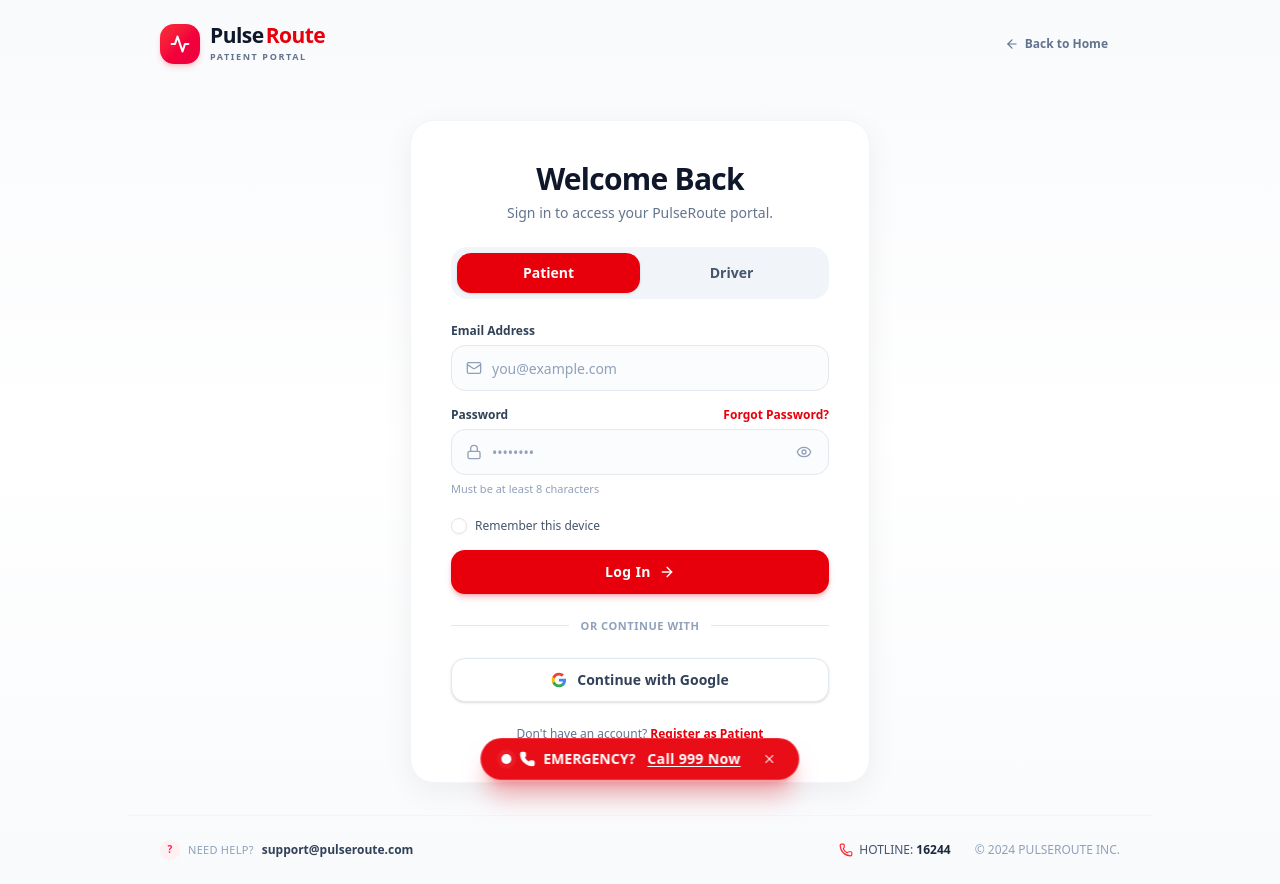
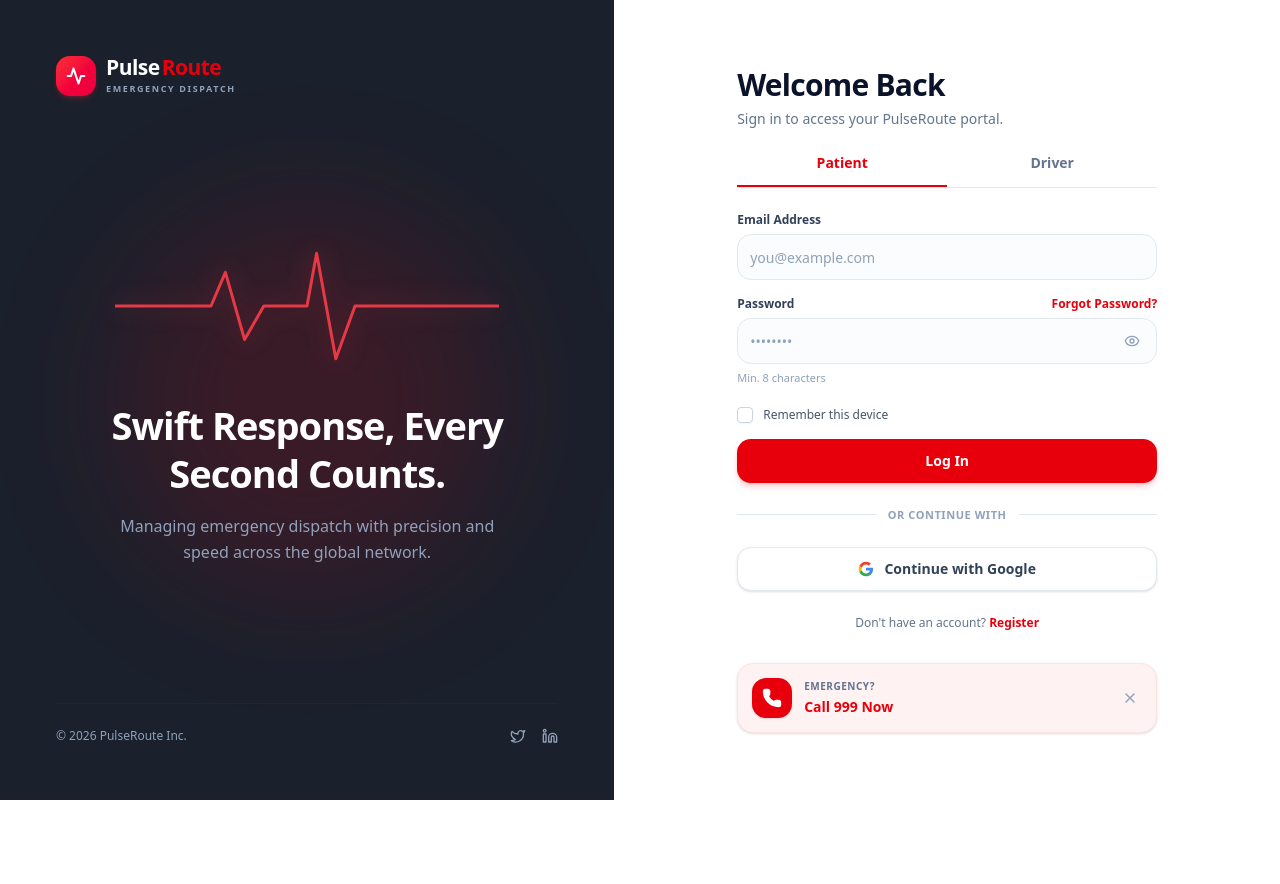
Before and after one commit to haniful360/pulseroute-frontend, a Next.js app: page /login in a window 1280 px wide. After the commit the page ends 800 px from the top, so only its background shows below. Built offline with nearby package versions, Linux system fonts and the light colour scheme.

Commit message:
feat(auth): implement unified login screen with split-screen branding matching Figma node 2:4868

```diff
--- a/src/app/(auth)/login/page.tsx
+++ b/src/app/(auth)/login/page.tsx
@@ -3,12 +3,10 @@
 import React, { useState } from 'react';
 import Link from 'next/link';
 import { useRouter } from 'next/navigation';
-import { AuthHeader } from '../_components/AuthHeader';
-import { AuthFooter } from '../_components/AuthFooter';
-import { EmergencyBanner } from '../_components/EmergencyBanner';
 import { Checkbox } from '@/components/ui/checkbox';
-import { Lock, Mail, ArrowRight } from 'lucide-react';
+import { Phone, X, Twitter, Linkedin } from 'lucide-react';
 import { InputField } from '@/components/dashboard/Fields/InputField/InputField';
+import { PulseRouteLogo } from '@/components/shared/Logo/PulseRouteLogo';
 
 export default function LoginPage() {
   const router = useRouter();
@@ -19,6 +17,7 @@ export default function LoginPage() {
   const [emailError, setEmailError] = useState('');
   const [passwordError, setPasswordError] = useState('');
   const [isLoading, setIsLoading] = useState(false);
+  const [showEmergency, setShowEmergency] = useState(true);
 
   const handleSubmit = (e: React.FormEvent) => {
     e.preventDefault();
@@ -35,7 +34,7 @@ export default function LoginPage() {
 
     // Password validation
     if (!password || password.length < 8) {
-      setPasswordError('Must be at least 8 characters');
+      setPasswordError('Min. 8 characters');
       hasError = true;
     } else {
       setPasswordError('');
@@ -46,7 +45,6 @@ export default function LoginPage() {
     setIsLoading(true);
     setTimeout(() => {
       setIsLoading(false);
-      // Route appropriately after simulated login
       if (role === 'driver') {
         router.push('/dashboard/driver');
       } else {
@@ -56,14 +54,83 @@ export default function LoginPage() {
   };
 
   return (
-    <div className="flex min-h-screen flex-col justify-between bg-gradient-to-b from-slate-50 via-white to-slate-50/80">
-      <AuthHeader subtitle={role === 'driver' ? 'Paramedic Portal' : 'Patient Portal'} />
+    <div className="flex min-h-screen w-full flex-col lg:flex-row">
+      {/* LEFT SIDE: Brand Showcase (Dark Sidebar matching Figma 2:4868) */}
+      <aside className="relative hidden w-full flex-col justify-between overflow-hidden bg-[#1A202C] p-10 lg:flex lg:w-[45%] xl:w-[48%] xl:p-14">
+        {/* Background ambient glow effect */}
+        <div className="pointer-events-none absolute top-1/2 left-1/2 h-96 w-96 -translate-x-1/2 -translate-y-1/2 rounded-full bg-red-600/15 blur-3xl" />
 
-      <main className="flex flex-1 items-center justify-center p-4 py-8">
-        <div className="w-full max-w-[460px] rounded-3xl border border-slate-100 bg-white p-6 shadow-[0_8px_30px_rgb(0,0,0,0.06)] transition-all sm:p-10">
-          {/* Header Title */}
-          <div className="mb-6 text-center">
-            <h1 className="text-2xl font-extrabold tracking-tight text-slate-900 sm:text-3xl">
+        {/* Top Header Logo */}
+        <div className="relative z-10">
+          <PulseRouteLogo isDark={true} subtitle="Emergency Dispatch" />
+        </div>
+
+        {/* Center: ECG Wave and Slogan */}
+        <div className="relative z-10 my-auto flex flex-col items-center text-center">
+          {/* ECG Pulse Graphic from Figma */}
+          <div className="relative mb-6 w-full max-w-sm">
+            <svg
+              viewBox="0 0 448 168"
+              fill="none"
+              className="h-auto w-full text-red-500 drop-shadow-[0_0_12px_rgba(230,57,70,0.4)]"
+              xmlns="http://www.w3.org/2000/svg"
+            >
+              <path
+                d="M0 84H112L128.8 44.8L151.2 123.2L173.6 84H224L235.2 22.4L257.6 145.6L280 84H448"
+                stroke="#E63946"
+                strokeWidth="3.5"
+                strokeLinecap="round"
+                strokeLinejoin="round"
+              />
+            </svg>
+          </div>
+
+          <h2 className="max-w-md text-3xl font-extrabold tracking-tight text-white sm:text-4xl xl:text-[38px] xl:leading-tight">
+            Swift Response, Every Second Counts.
+          </h2>
+
+          <p className="mt-4 max-w-sm text-sm leading-relaxed text-slate-400 xl:text-base">
+            Managing emergency dispatch with precision and speed across the global network.
+          </p>
+        </div>
+
+        {/* Bottom: Copyright & Social Links */}
+        <div className="relative z-10 flex items-center justify-between border-t border-slate-800/80 pt-6 text-xs text-slate-400">
+          <span>© 2026 PulseRoute Inc.</span>
+          <div className="flex items-center space-x-4">
+            <a
+              href="https://twitter.com"
+              target="_blank"
+              rel="noopener noreferrer"
+              className="text-slate-400 transition-colors hover:text-white"
+              aria-label="Twitter"
+            >
+              <Twitter className="h-4 w-4" />
+            </a>
+            <a
+              href="https://linkedin.com"
+              target="_blank"
+              rel="noopener noreferrer"
+              className="text-slate-400 transition-colors hover:text-white"
+              aria-label="LinkedIn"
+            >
+              <Linkedin className="h-4 w-4" />
+            </a>
+          </div>
+        </div>
+      </aside>
+
+      {/* RIGHT SIDE: Unified Login Form (White Canvas matching Figma 2:4868) */}
+      <main className="flex flex-1 flex-col items-center justify-center bg-white px-4 py-8 sm:px-8 lg:px-12 xl:px-16">
+        <div className="w-full max-w-[420px]">
+          {/* Mobile-only logo */}
+          <div className="mb-8 flex justify-center lg:hidden">
+            <PulseRouteLogo />
+          </div>
+
+          {/* Form Header */}
+          <div className="mb-6 text-left">
+            <h1 className="text-2xl font-extrabold tracking-tight text-[#0B132B] sm:text-3xl">
               Welcome Back
             </h1>
             <p className="mt-1.5 text-sm font-normal text-slate-500">
@@ -71,8 +138,8 @@ export default function LoginPage() {
             </p>
           </div>
 
-          {/* Role Switcher Tabs */}
-          <div className="mb-6 flex items-center rounded-2xl bg-slate-100 p-1.5">
+          {/* Role Underline Tabs (Patient / Driver) */}
+          <div className="mb-6 flex border-b border-slate-200">
             <button
               type="button"
               onClick={() => {
@@ -80,10 +147,10 @@ export default function LoginPage() {
                 setEmailError('');
                 setPasswordError('');
               }}
-              className={`flex-1 cursor-pointer rounded-xl py-2.5 text-xs font-bold transition-all duration-200 sm:text-sm ${
+              className={`flex-1 cursor-pointer pb-3 text-center text-sm font-semibold transition-all duration-200 ${
                 role === 'patient'
-                  ? 'bg-red-600 text-white shadow-sm'
-                  : 'text-slate-600 hover:text-slate-900'
+                  ? 'border-b-2 border-red-600 text-red-600'
+                  : 'border-b-2 border-transparent text-slate-500 hover:text-slate-800'
               }`}
             >
               Patient
@@ -95,17 +162,17 @@ export default function LoginPage() {
                 setEmailError('');
                 setPasswordError('');
               }}
-              className={`flex-1 cursor-pointer rounded-xl py-2.5 text-xs font-bold transition-all duration-200 sm:text-sm ${
+              className={`flex-1 cursor-pointer pb-3 text-center text-sm font-semibold transition-all duration-200 ${
                 role === 'driver'
-                  ? 'bg-red-600 text-white shadow-sm'
-                  : 'text-slate-600 hover:text-slate-900'
+                  ? 'border-b-2 border-red-600 text-red-600'
+                  : 'border-b-2 border-transparent text-slate-500 hover:text-slate-800'
               }`}
             >
               Driver
             </button>
           </div>
 
-          {/* Form */}
+          {/* Login Form */}
           <form onSubmit={handleSubmit} className="space-y-4">
             {/* Email Address */}
             <InputField
@@ -118,7 +185,6 @@ export default function LoginPage() {
                 setEmail(e.target.value);
                 if (emailError) setEmailError('');
               }}
-              icon={<Mail className="h-4 w-4" />}
               error={emailError}
             />
 
@@ -133,9 +199,8 @@ export default function LoginPage() {
                 setPassword(e.target.value);
                 if (passwordError) setPasswordError('');
               }}
-              icon={<Lock className="h-4 w-4" />}
               error={passwordError}
-              helperText={passwordError ? undefined : 'Must be at least 8 characters'}
+              helperText={passwordError ? undefined : 'Min. 8 characters'}
               rightElement={
                 <Link
                   href="/forgot-password"
@@ -146,13 +211,13 @@ export default function LoginPage() {
               }
             />
 
-            {/* Remember Me */}
-            <div className="flex items-center space-x-2 pt-1">
+            {/* Remember Me Checkbox */}
+            <div className="flex items-center space-x-2.5 pt-1">
               <Checkbox
                 id="rememberMe"
                 checked={rememberMe}
                 onCheckedChange={(checked) => setRememberMe(checked === true)}
-                className="rounded-md data-[state=checked]:border-red-600 data-[state=checked]:bg-red-600"
+                className="h-4 w-4 rounded border-slate-300 data-[state=checked]:border-red-600 data-[state=checked]:bg-red-600"
               />
               <label
                 htmlFor="rememberMe"
@@ -166,23 +231,20 @@ export default function LoginPage() {
             <button
               type="submit"
               disabled={isLoading}
-              className="flex h-11 w-full cursor-pointer items-center justify-center gap-2 rounded-xl bg-red-600 text-sm font-bold tracking-wide text-white shadow-md shadow-red-600/25 transition-all duration-200 hover:bg-red-700 disabled:opacity-70"
+              className="flex h-11 w-full cursor-pointer items-center justify-center rounded-xl bg-red-600 text-sm font-bold text-white shadow-md shadow-red-600/20 transition-all duration-200 hover:bg-red-700 active:scale-[0.99] disabled:opacity-60"
             >
               {isLoading ? (
                 <div className="h-5 w-5 animate-spin rounded-full border-2 border-white/30 border-t-white" />
               ) : (
-                <>
-                  <span>Log In</span>
-                  <ArrowRight className="h-4 w-4" />
-                </>
+                'Log In'
               )}
             </button>
           </form>
 
-          {/* Divider */}
+          {/* Or Continue With Divider */}
           <div className="relative my-6">
             <div className="absolute inset-0 flex items-center">
-              <div className="w-full border-t border-slate-200"></div>
+              <div className="w-full border-t border-slate-200" />
             </div>
             <div className="relative flex justify-center text-[11px] uppercase">
               <span className="bg-white px-3 font-semibold tracking-wider text-slate-400">
@@ -191,7 +253,7 @@ export default function LoginPage() {
             </div>
           </div>
 
-          {/* Social Google Login */}
+          {/* Social Google Login Button */}
           <button
             type="button"
             className="flex h-11 w-full cursor-pointer items-center justify-center gap-2.5 rounded-xl border border-slate-200 bg-white text-sm font-semibold text-slate-700 shadow-sm transition-all duration-200 hover:bg-slate-50"
@@ -217,25 +279,48 @@ export default function LoginPage() {
             <span>Continue with Google</span>
           </button>
 
-          {/* Footer Register Link */}
+          {/* Register Callout */}
           <div className="mt-6 text-center text-xs text-slate-500">
             <span>Don&apos;t have an account? </span>
             <Link
               href={role === 'driver' ? '/register/driver' : '/register'}
               className="font-bold text-red-600 transition-colors hover:text-red-700"
             >
-              {role === 'driver' ? 'Register as Driver' : 'Register as Patient'}
+              Register
             </Link>
           </div>
+
+          {/* Emergency Contact Banner (matching Figma 2:4981) */}
+          {showEmergency && (
+            <div className="mt-8 flex items-center justify-between rounded-2xl border border-red-100 bg-[#FEF2F2] p-3.5 shadow-sm transition-all">
+              <div className="flex items-center gap-3">
+                <div className="flex h-10 w-10 flex-shrink-0 items-center justify-center rounded-xl bg-red-600 text-white shadow-sm">
+                  <Phone className="h-5 w-5 fill-current" />
+                </div>
+                <div>
+                  <p className="text-[10px] font-bold tracking-wider text-slate-500 uppercase">
+                    Emergency?
+                  </p>
+                  <a
+                    href="tel:999"
+                    className="text-sm font-bold text-red-600 transition-colors hover:text-red-700"
+                  >
+                    Call 999 Now
+                  </a>
+                </div>
+              </div>
+              <button
+                type="button"
+                onClick={() => setShowEmergency(false)}
+                className="cursor-pointer rounded-lg p-1 text-slate-400 transition-colors hover:bg-red-100/50 hover:text-slate-600"
+                aria-label="Dismiss banner"
+              >
+                <X className="h-4 w-4" />
+              </button>
+            </div>
+          )}
         </div>
       </main>
-
-      <AuthFooter
-        supportEmail={
-          role === 'driver' ? 'driver.support@pulseroute.com' : 'support@pulseroute.com'
-        }
-      />
-      <EmergencyBanner />
     </div>
   );
 }
```
Also changed, not shown: public/images/ecg-wave.svg (added).
